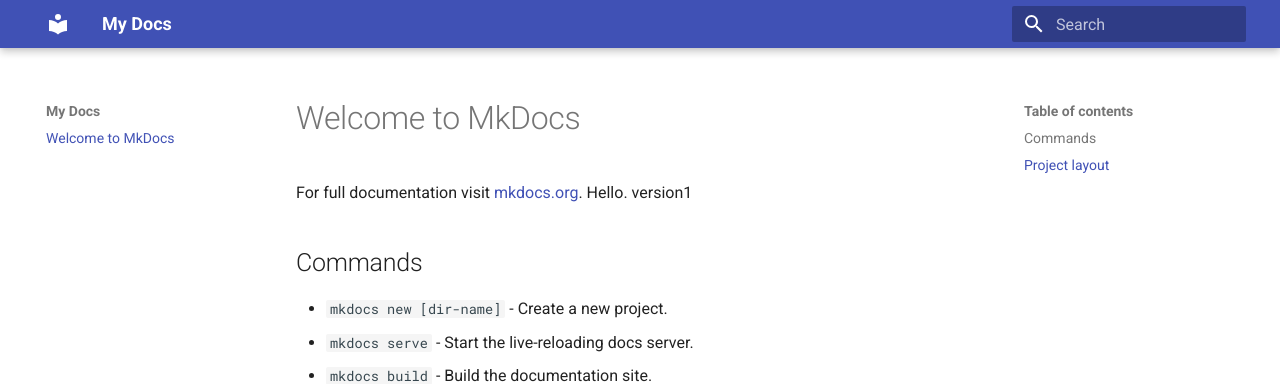
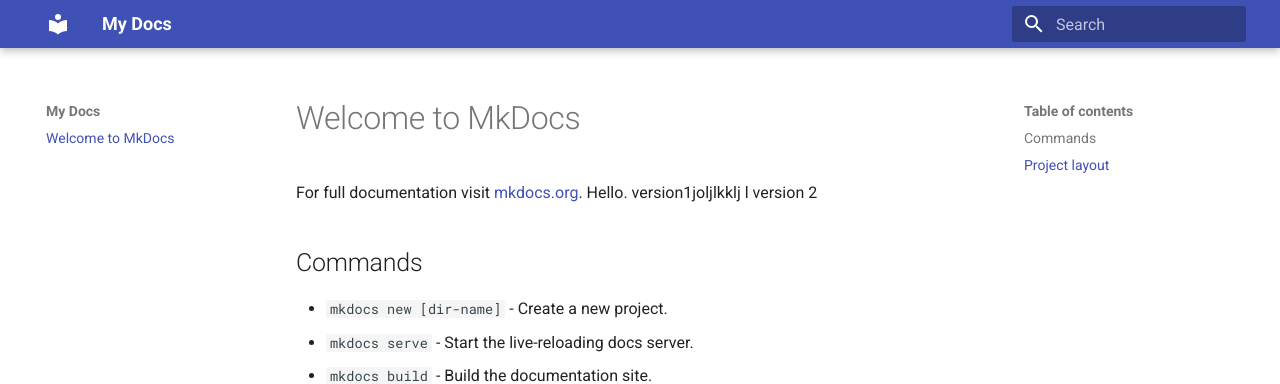
Before and after one commit to debbieyuen/mkdocs-versioning, an MkDocs documentation site: the page built from docs/index.md, in a window 1280 px wide. Shown: the top 384 px of the page. Built offline with MkDocs 1.6.1 and Material for MkDocs 9.7.7, drawn with Linux system fonts in a browser that asks for light colours; the version menu is left out.

Commit message:
version2 example

```diff
--- a/docs/index.md
+++ b/docs/index.md
@@ -1,7 +1,7 @@
 # Welcome to MkDocs
 
 For full documentation visit [mkdocs.org](https://www.mkdocs.org).
-Hello. version1
+Hello. version1joljlkklj l version 2
 ## Commands
 
 * `mkdocs new [dir-name]` - Create a new project.
```
Also changed, not shown: site/index.html, site/search/search_index.json, 1 other file.
